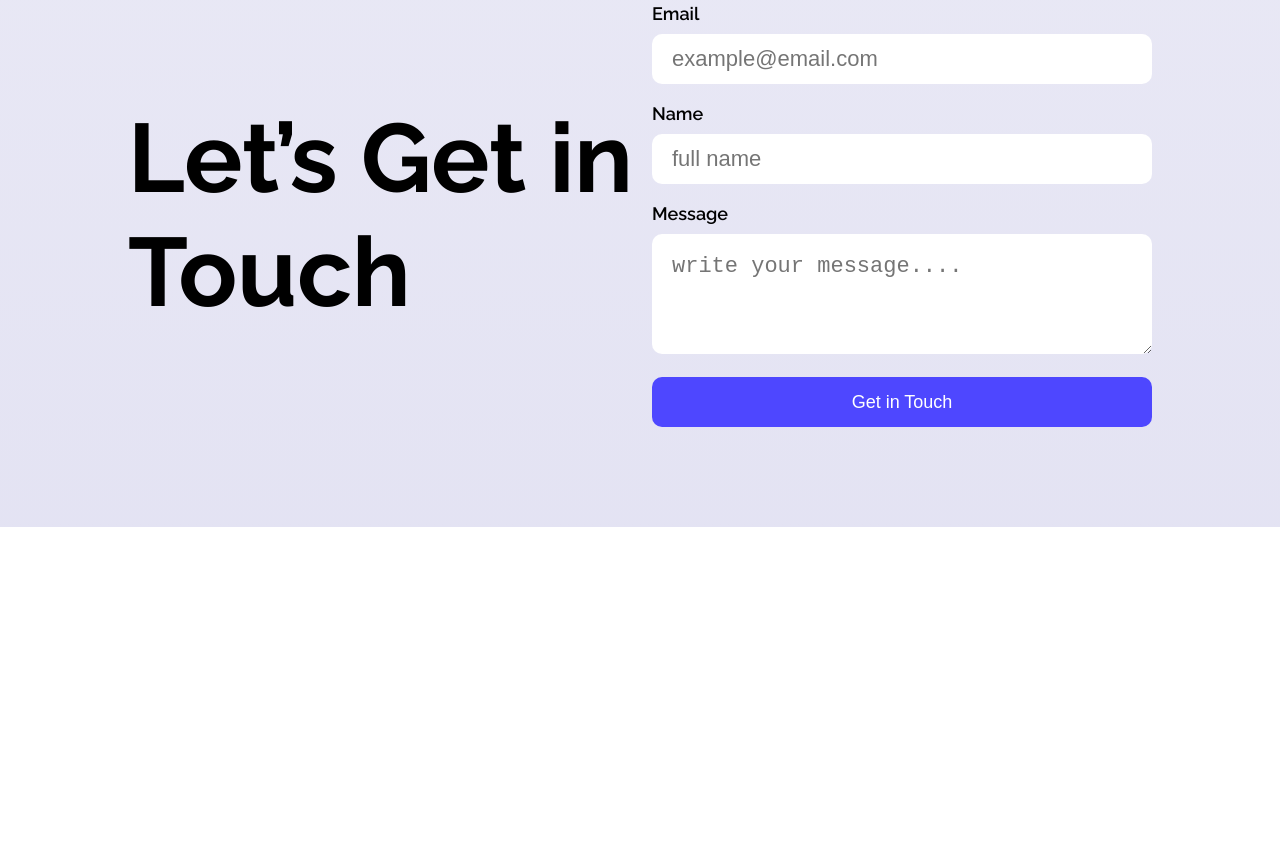
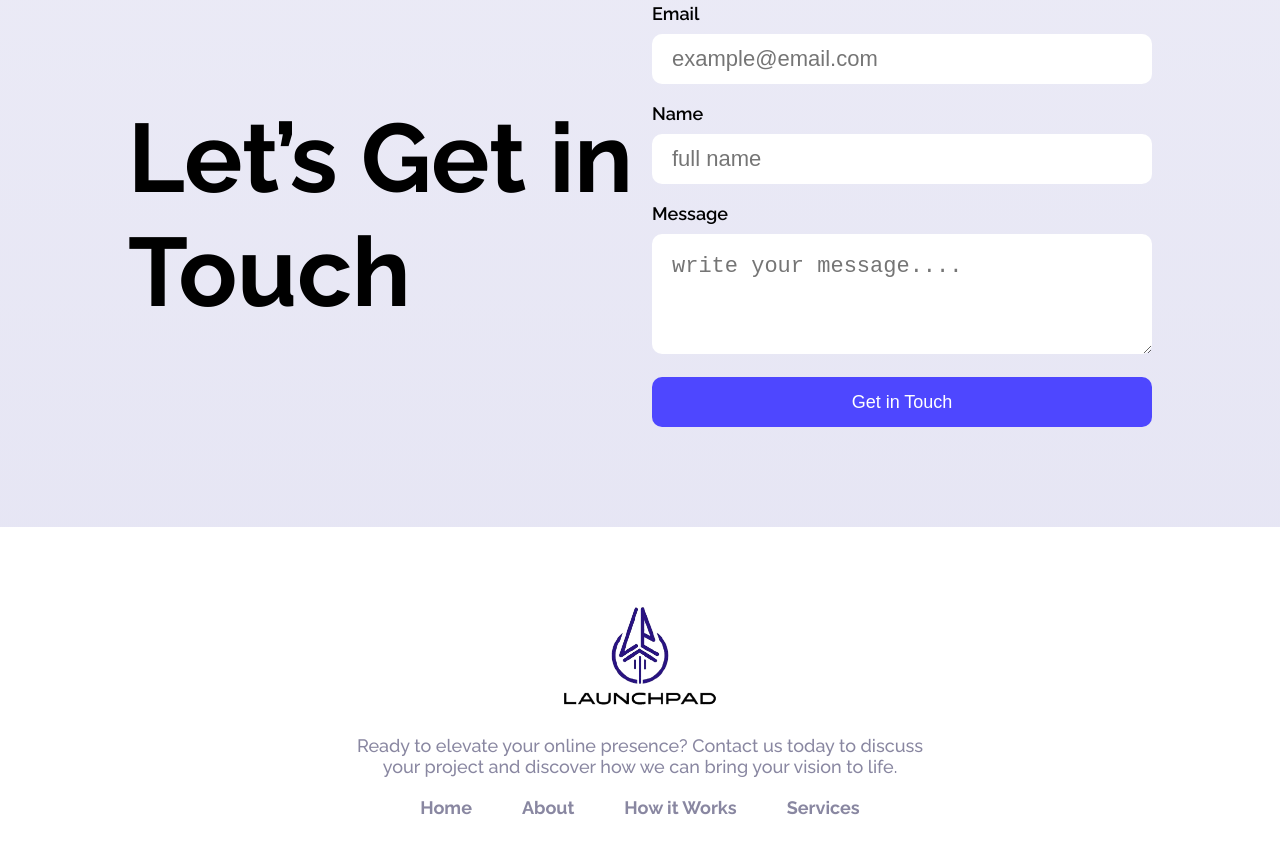
Before and after one commit to hridayshadhukha/Landing-Launchpad, a plain HTML site: page index.html in a window 1280 px wide. Shown: the part 2760-3614 px from the top of the page. Before the commit the page ends 3287 px from the top, so only its background shows below. Drawn offline with Linux system fonts and the light colour scheme.

Commit message:
add footer section with some importent link

```diff
--- a/Styles/style.css
+++ b/Styles/style.css
@@ -322,3 +322,50 @@ color: #00000050;
   background-color: #04006c;
   transform: scale(1.05);
 }
+
+/* Footer Section */
+
+footer{
+  padding:20px;
+  padding-bottom: 70px;
+  background: #FFFFFF;
+}
+
+.div6{
+  display: flex;
+  justify-content: center;
+}
+
+.logo1 {
+  width: 290px;
+}
+
+.p6{
+  color: #8987A1;
+  font-size: 18px;
+  font-weight: 500;
+  text-align: center;
+  margin-top: -30px;
+}
+
+ul li{
+  list-style: none;
+  margin-top: 20px;
+}
+
+ul li a{
+  text-decoration: none;
+  color: #8987A1;
+  font-size: 18px;
+  font-weight: 700;
+}
+
+ul li a:hover{
+  padding: 10px 18px;
+  background: rgb(75, 74, 74);
+}
+.div7 ul{
+  display: flex;
+  justify-content: center;
+  gap: 50px;
+}
--- a/index.html
+++ b/index.html
@@ -196,7 +196,19 @@
     </main>
 
     <footer>
+      <div class="div6">
+        <img src="Assets/Landing-Launchpad.png" alt="" class="logo1" />
+      </div>
+      <p class="p6">Ready to elevate your online presence? Contact us today to discuss <br> your project and discover how we can bring your vision to life.</p>
 
+      <div class="div7">
+        <ul>
+          <li><a href="#">Home</a></li>
+          <li><a href="#">About</a></li>
+          <li><a href="#">How it Works</a></li>
+          <li><a href="#">Services</a></li>
+        </ul>
+      </div>
     </footer>
   </body>
 </html>
```
